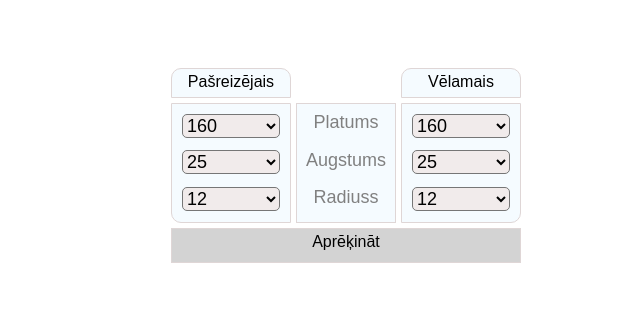
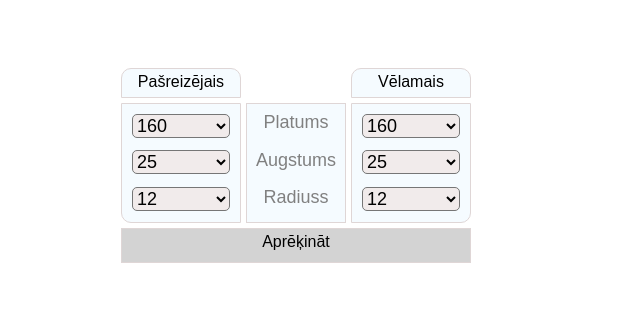
Before and after one commit to pranaitis-m/wheelsize, a plain HTML site: page index.html in a window 1280 px wide. Shown: the whole page, without its empty margins (262-902 px from the left). Drawn offline with Linux system fonts and the light colour scheme.

Commit message:
Update index.css

```diff
--- a/index.css
+++ b/index.css
@@ -2,7 +2,7 @@
  max-width: 1100px;
  margin: 0;
  line-height: 1.65;
- padding: 50px 50px;
+ padding: 50px 0 0 0;
  display: flex;
 }
 .main {
```
